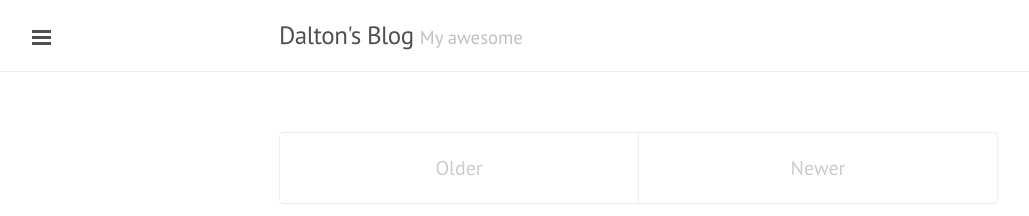
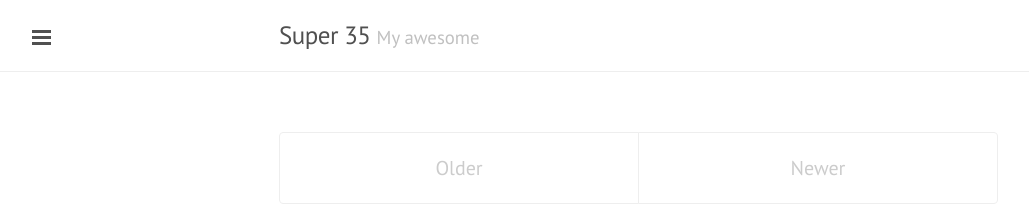
Before and after one commit to Super35/Super35.github.io, a Jekyll site: the page built from index.html, in a window 1280 px wide. Shown: the top 216 px of the page, without its empty margins (1-1030 px from the left). Built offline with Jekyll 4.4.1, drawn with Linux system fonts in a browser that asks for light colours; the list of posts is cut into pages by our own code.

Commit message:
Update _config.yml

```diff
--- a/_config.yml
+++ b/_config.yml
@@ -2,7 +2,7 @@ excerpt_separator: ""
 pygments: true
 markdown: kramdown
 url: http://Super35.github.io
-title: Dalton's Blog
+title: Super 35
 tagline: My awesome
 description: My awesome new site
 paginate: 5
```
